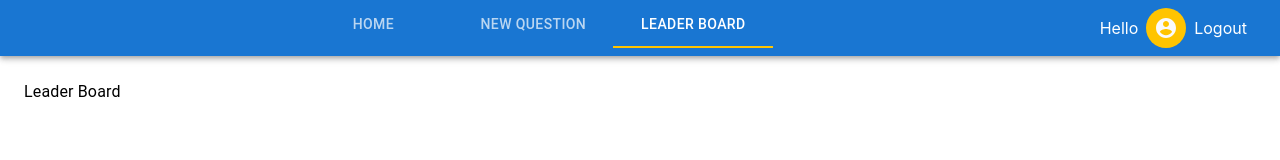
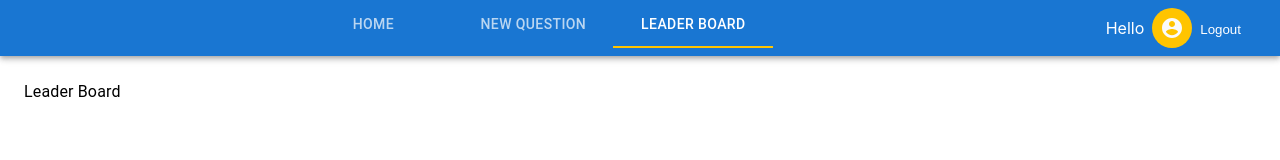
Before and after one commit to kanjih-ciandt/would-you-rather, a React (Create React App) app: page / in a window 1280 px wide. Shown: the top 160 px of the page. Built offline with nearby package versions, Linux system fonts and the light colour scheme; sample sign-in values are in the browser's storage.

Commit message:
finished first version main page

```diff
--- a/src/actions/authedUser.js
+++ b/src/actions/authedUser.js
@@ -24,3 +24,16 @@ export function login (username) {
       });
   }
 }
+
+export function logout () {
+  return (dispatch) => {
+    dispatch(showLoading())
+    return userService.login()
+      .then(() =>{
+        dispatch(setAuthedUser(null))
+        dispatch(hideLoading())
+        history.push('/login')
+
+      });
+  }
+}
--- a/src/components/Dashboard/Dashboard.js
+++ b/src/components/Dashboard/Dashboard.js
@@ -1,8 +1,8 @@
 import React, { Component } from 'react'
 import AppBar from '@material-ui/core/AppBar';
-import { makeStyles, withStyles } from '@material-ui/core/styles';
-import Toolbar from '@material-ui/core/Toolbar';
+import { withStyles } from '@material-ui/core/styles';
 import Avatar from '@material-ui/core/Avatar';
+import Link from '@material-ui/core/Link';
 // import PropTypes from 'prop-types';
 import Tabs from '@material-ui/core/Tabs';
 import Tab from '@material-ui/core/Tab';
@@ -10,6 +10,7 @@ import Typography from '@material-ui/core/Typography';
 import Box from '@material-ui/core/Box';
 import AccountCircle from '@material-ui/icons/AccountCircle';
 import Grid from '@material-ui/core/Grid';
+import {logout} from '../../actions/authedUser'
 
 
 import { connect } from 'react-redux'
@@ -70,6 +71,7 @@ class Dashboard extends Component {
 
     };
     this.handleChange = this.handleChange.bind(this);
+    this.handleSubmit = this.handleSubmit.bind(this);
 
   }
 
@@ -78,8 +80,12 @@ class Dashboard extends Component {
     this.setState(() => ({
       tabPosition: newValue
     }));
+  }
 
-  }
+  handleSubmit(e) {
+    this.props.dispatch(logout(this.props.authedUser))
+
+}
 
   render() {
     const { tabPosition } = this.state;
@@ -114,7 +120,13 @@ class Dashboard extends Component {
                   >
                     <Grid item>Hello {user}</Grid>
                     <Grid item>{avatar}</Grid>
-                    <Grid item>Logout</Grid>
+                    <Grid item><Link
+                      component="button"
+                      color="inherit"
+                      onClick={this.handleSubmit}>
+                      Logout
+                    </Link>
+                    </Grid>
                   </Grid>
               </Grid>
             </Grid>
--- a/src/services/user.service.js
+++ b/src/services/user.service.js
@@ -2,12 +2,20 @@
 
 export const userService = {
     login,
+    logout,
     recoveryLoggedUser
 };
 
 function login(user) {
     return new Promise((resolve, reject) => {
         localStorage.setItem('user',  JSON.stringify(user));
+        resolve();
+    });
+}
+
+function logout() {
+    return new Promise((resolve, reject) => {
+        localStorage.removeItem('user');
         resolve();
     });
 }
```
